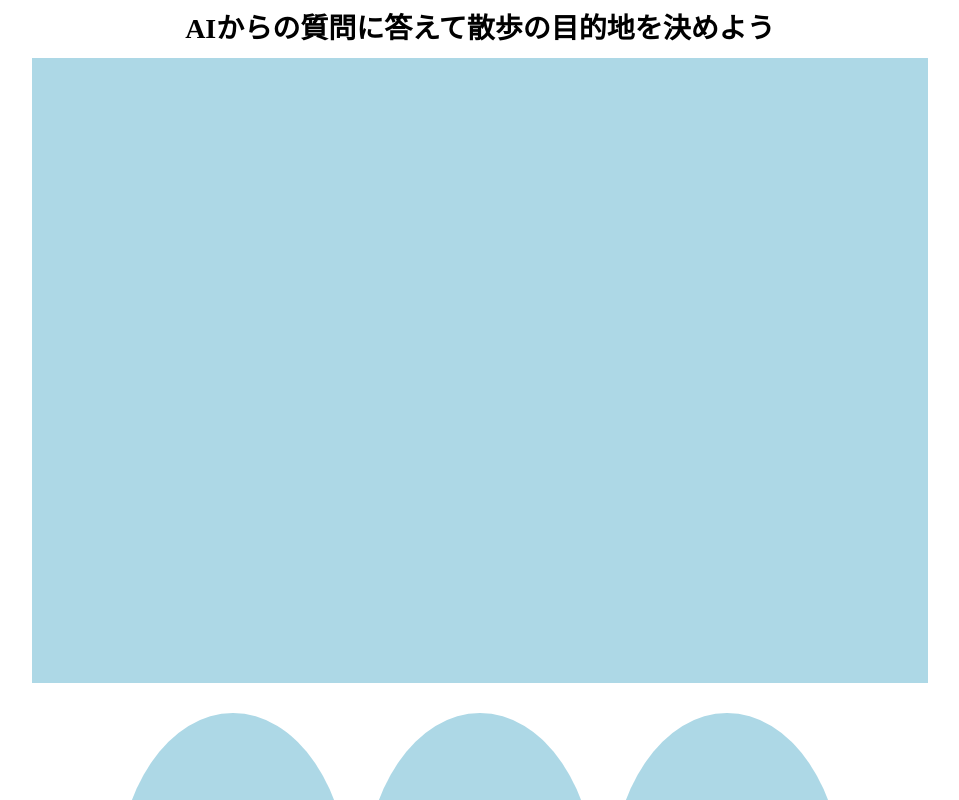
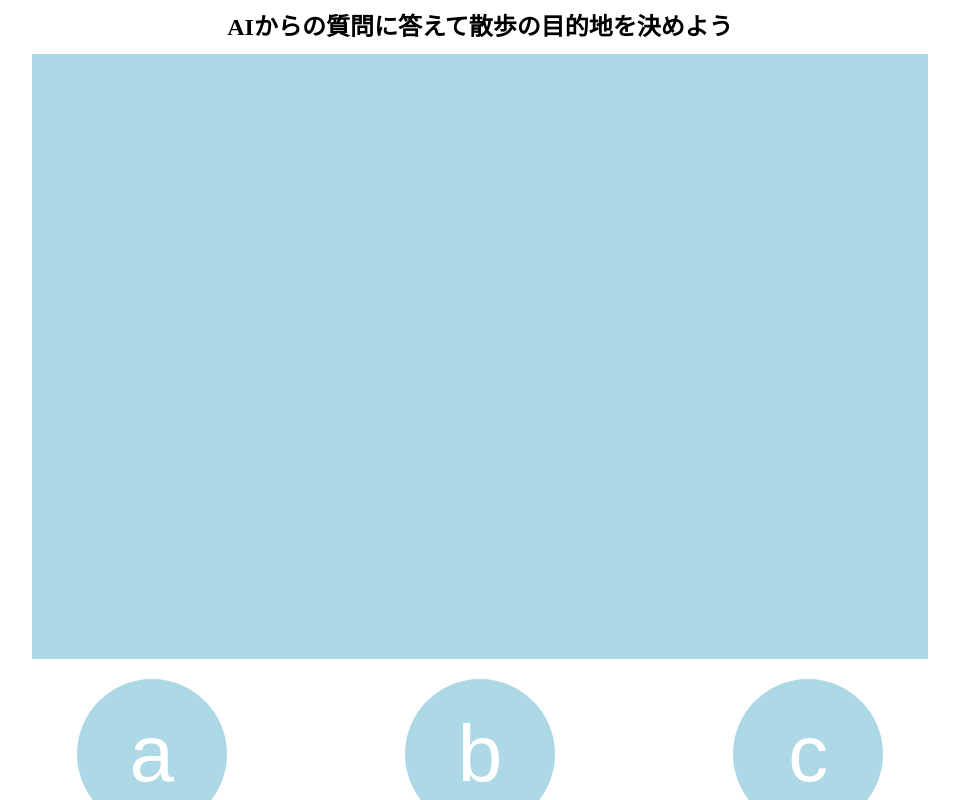
Before and after one commit to yuna-18/gs04-chat, a website built with Vite: page assets/index.html in a window 1280 px wide. Shown: the whole page, without its empty margins (160-1119 px from the left). Built offline with nearby package versions, Linux system fonts and the light colour scheme; some packages are replaced by stand-ins of ours; no server answers.

Commit message:
PCボタン追加

```diff
--- a/assets/css/style.scss
+++ b/assets/css/style.scss
@@ -93,7 +93,6 @@
         width: 90%;
         margin: 0 auto;
         justify-content: space-between;
-        // column-gap: calc(30 / 750 * 100vw);
         margin-top: calc(20 / 750 * 100vw);
 
         .select-btn{
@@ -122,20 +121,20 @@
         padding: 15px;
 
         h1 {
-          font-size: 28px;
+          font-size: 24px;
         }
       }
 
       .contents {
         width: 95%;
-        height: 72.5vh;
+        height: 70vh;
         padding: 2.5%;
 
         .msg {
           padding: 15px;
           width: 65%;
           margin-left: 90%;
-          font-size: 18px;
+          font-size: 16px;
 
           p {
 
@@ -178,12 +177,8 @@
     }
 
     .input__wrapper {
-      width: 90%;
-      margin: 30px auto 0;
-
-      h2 {
-        font-size: 20px;
-      }
+      width: 100%;
+      margin-top: 20px;
 
       input {
         margin-top: 10px;
@@ -192,6 +187,20 @@
       .btn__outer {
         margin-top: 10px;
         column-gap: 15px;
+
+        .select-btn {
+          width: 150px;
+          height: 150px;
+          font-size: 80px;
+          opacity: 1;
+          transition: .3s;
+          cursor: pointer;
+
+          &:hover {
+            opacity: .7;
+            transition: .3s;
+          }
+        }
       }
     }
   }
```
Also changed, not shown: assets/css/style.css.
